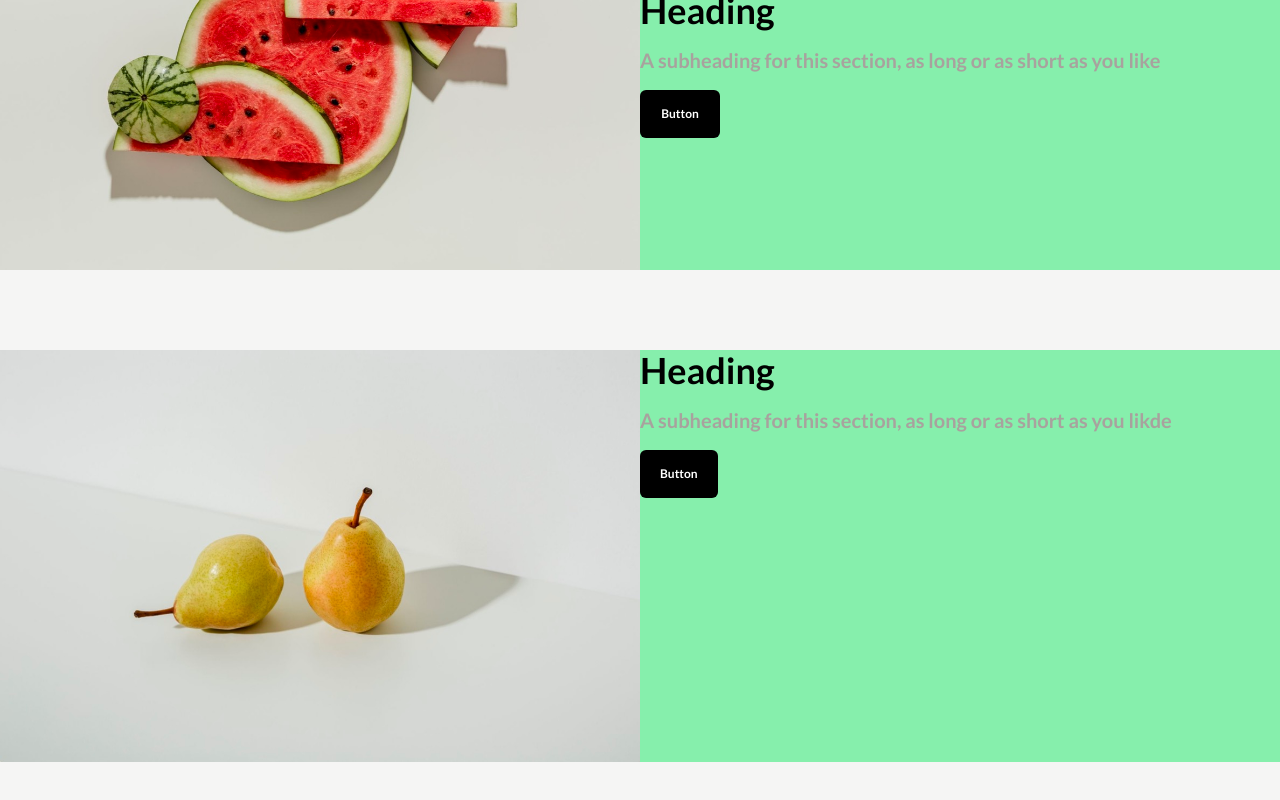
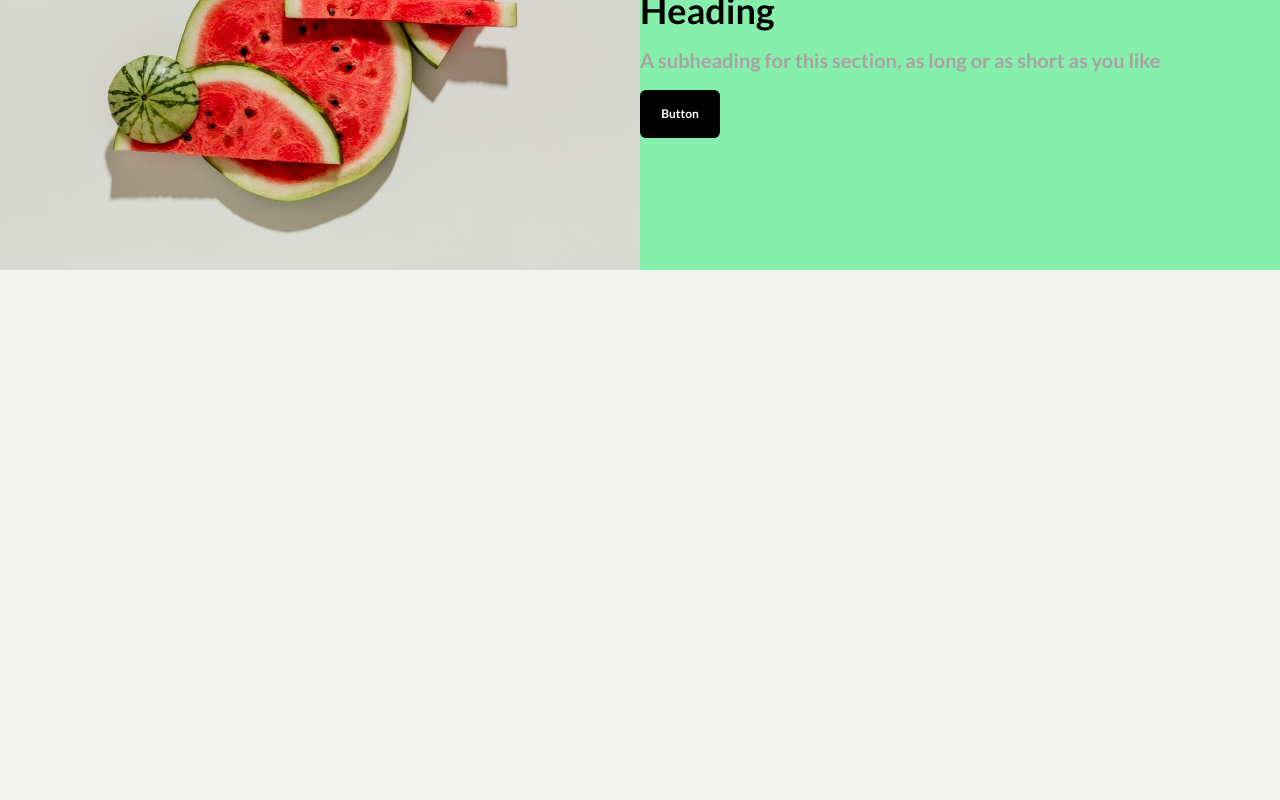
Before and after one commit to YM202c2100/figma-reproduction, a Next.js app: page / in a window 1280 px wide. Shown: the part 1081-1881 px from the top of the page. After the commit the page ends 1463 px from the top, so only its background shows below. Built offline with nearby package versions, Linux system fonts and the light colour scheme.

Commit message:
[remove] 試験用Card要素の削除

```diff
--- a/app/components/cardGenerator.tsx
+++ b/app/components/cardGenerator.tsx
@@ -27,17 +27,6 @@ function CardGenerator(){
                 </div>
             )
         })}
-
-
-        <div className="flex flex-col md:flex-row">
-            <Image src={pear} alt="Picture of pear" sizes="100vw" className="w-full h-auto md:w-1/2"/>
-            <div className=" bg-green-300 md:w-1/2">
-                <div className="text-4xl">Heading</div>
-                <div className="text-stone-400 text-xl my-4">A subheading for this section, as long or as short as you likde
-                </div>
-                <button className="text-xs bg-black text-white px-5 py-4 rounded-md">Button</button>
-            </div>
-        </div>
     </>)
 }
 
```
